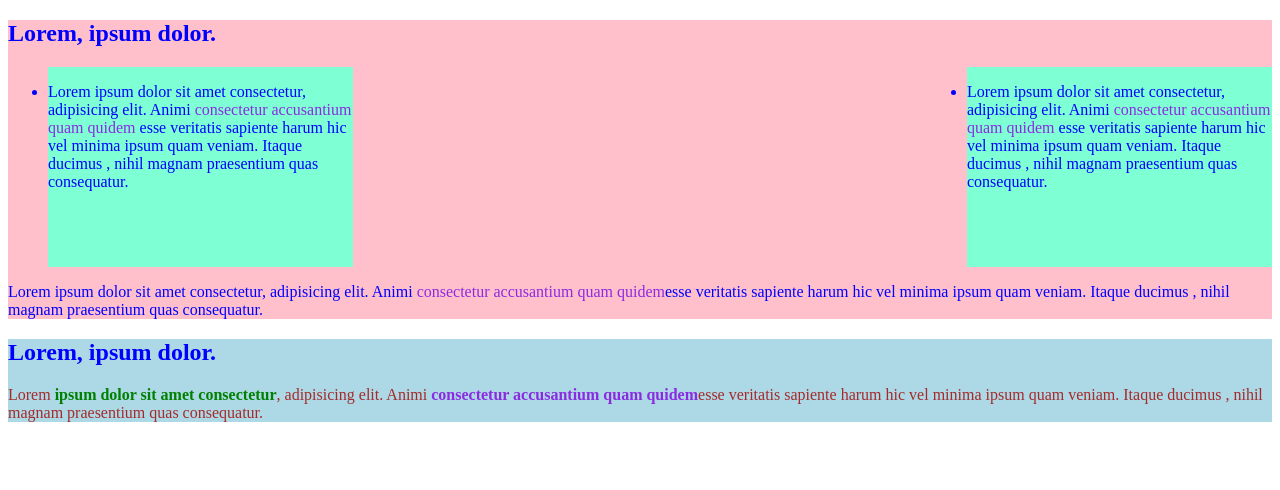
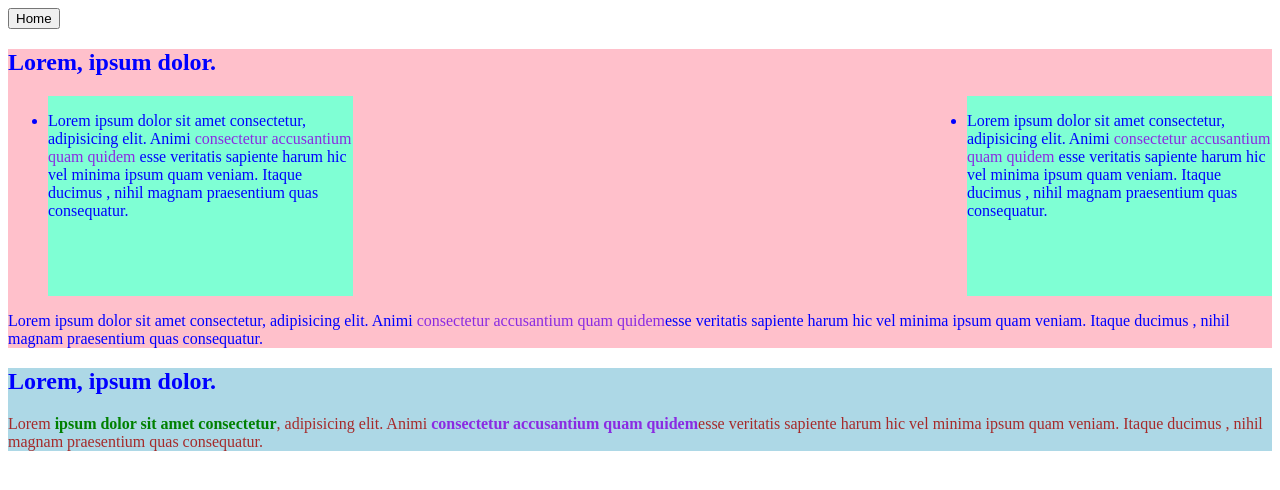
Before and after one commit to Splinter1978/Web2, a plain HTML site: page lesson_7.html in a window 1280 px wide. Drawn offline with Linux system fonts and the light colour scheme.

Commit message:
Update lesson_7.html

```diff
--- a/lesson_7.html
+++ b/lesson_7.html
@@ -35,6 +35,10 @@
     </style>
   </head>
   <body>
+     <header>
+         <a href="./index.html"><button type="button">Home</button></a>
+    </header>
+
     <section class="header">
       <h2>Lorem, ipsum dolor.</h2>
       <ul>
```
